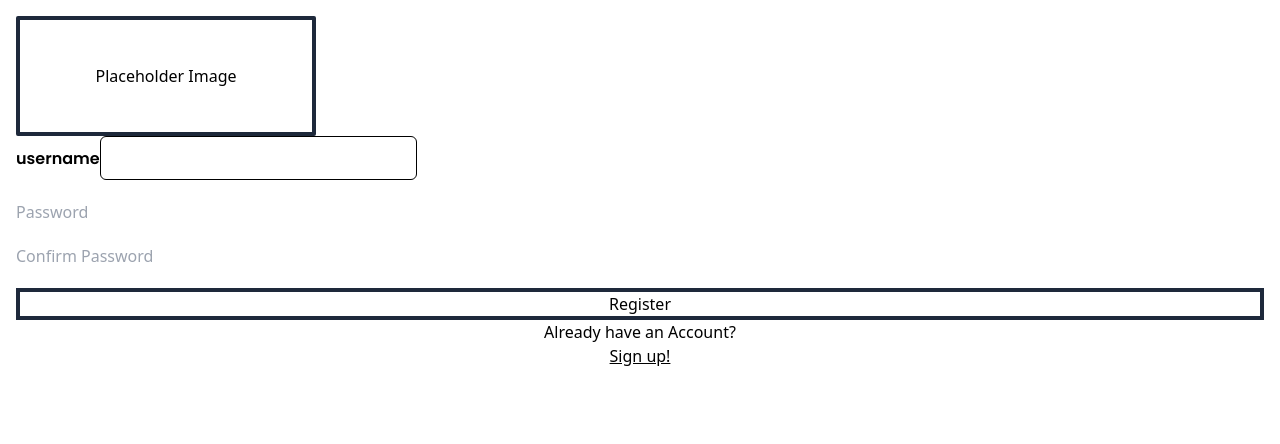
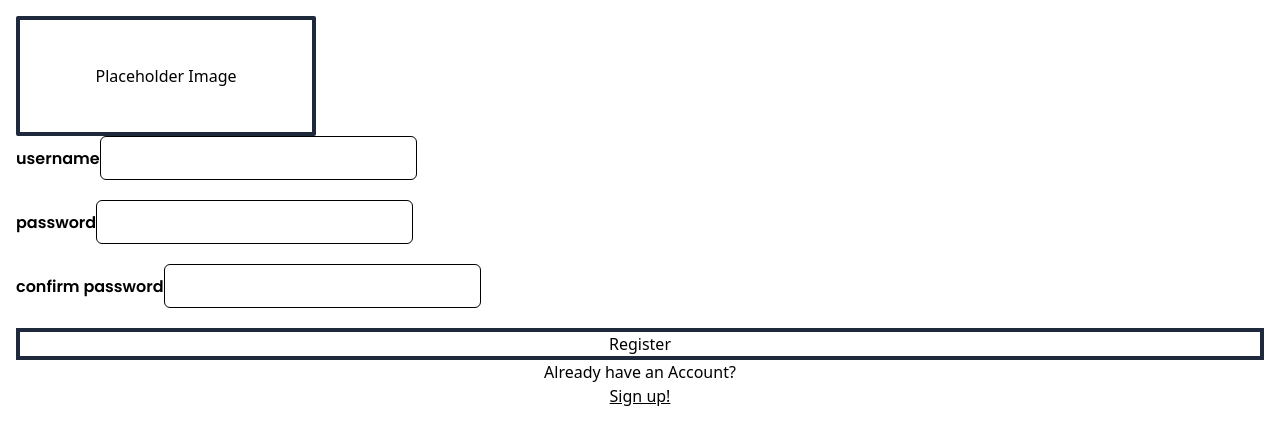
Before and after one commit to devhausleipzigacademy/camp9-final-project, a Next.js app: page /signup in a window 1280 px wide. Shown: the top 444 px of the page. Built offline with nearby package versions, Linux system fonts and the light colour scheme.

Commit message:
react hook form investigation

```diff
--- a/components/InputField.tsx
+++ b/components/InputField.tsx
@@ -24,8 +24,9 @@ const InputField = forwardRef(
       label,
       width,
       error,
+      ...props // catch all other props
     }: InputFieldProps,
-    ref
+    ref: React.ForwardedRef<HTMLInputElement>
   ) => {
     // const handleChange = (event: ChangeEvent<HTMLInputElement>) => {
     //   const inputValue = event.target.value;
@@ -39,11 +40,13 @@ const InputField = forwardRef(
           {error && <p className="body-accent">{error.message}</p>}
           <input
             className={clsx(
-              ' h-11 border border-black body rounded-md  placeholder-[body-light]',
+              'h-11 border border-black body rounded-md  placeholder-[body-light]',
               width === 'full' ? 'width-[311px]' : 'width-[251px]',
               error ? 'border-peach body-accent' : 'border-black body'
             )}
             placeholder={placeholder}
+            ref={ref}
+            {...props}
           ></input>
         </label>
       </div>
--- a/components/shared/forms/SignUpForm.tsx
+++ b/components/shared/forms/SignUpForm.tsx
@@ -12,42 +12,39 @@ function SignUpForm() {
     mutate(data);
   };
 
-  console.log(isLoading);
+  const onSubmitError = (data: any) => {
+    mutate(data);
+  };
 
   return (
     <form
-      onSubmit={handleSubmit(onSubmit)}
+      onSubmit={handleSubmit(onSubmit, onSubmitError)}
       noValidate
       className="flex flex-col gap-5"
     >
-      <InputField label='username' width='full' type="username" error={errors.userName} {...register('userName')} />
-      {/* <input
-        placeholder={'Username'}
-        type="text"
-        id={'userName'}
+      <InputField
+        label="username"
+        width="full"
+        type="username"
+        error={errors.userName}
         {...register('userName')}
-      ></input>
-      {errors.userName && (
-        <p className="text-sm text-red-600">{errors.userName.message}</p>
-      )} */}
-      <input
-        placeholder={'Password'}
-        type={'password'}
-        id={'password'}
+      />
+      <InputField
+        label="password"
+        width="full"
+        type="password"
+        error={errors.password}
         {...register('password')}
-      ></input>
-      {errors.password && (
-        <p className="text-sm text-red-600">{errors.password.message}</p>
-      )}
-      <input
-        placeholder={'Confirm Password'}
-        type={'password'}
-        id={'confirmPassword'}
+      />
+
+      <InputField
+        label="confirm password"
+        type="password"
+        width="full"
+        error={errors.confirmPassword}
         {...register('confirmPassword')}
-      ></input>
-      {errors.confirmPassword && (
-        <p className="text-sm text-red-600">{errors.confirmPassword.message}</p>
-      )}
+      />
+
       <button type="submit" className="border-4 border-slate-800">
         Register
       </button>
--- a/types/user/SignUpSchema.ts
+++ b/types/user/SignUpSchema.ts
@@ -4,7 +4,7 @@ export const signUpSchema = z
   .object({
     userName: z
       .string()
-      .min(3, 'Username must be atleast 3 characters long.')
+      .min(3, 'Username must be at least 3 characters long.')
       .max(20, 'Username must be less than 20 characters long.'),
     password: z.string().min(8, 'Password must be atleast 8 characters long.'),
     confirmPassword: z
```
